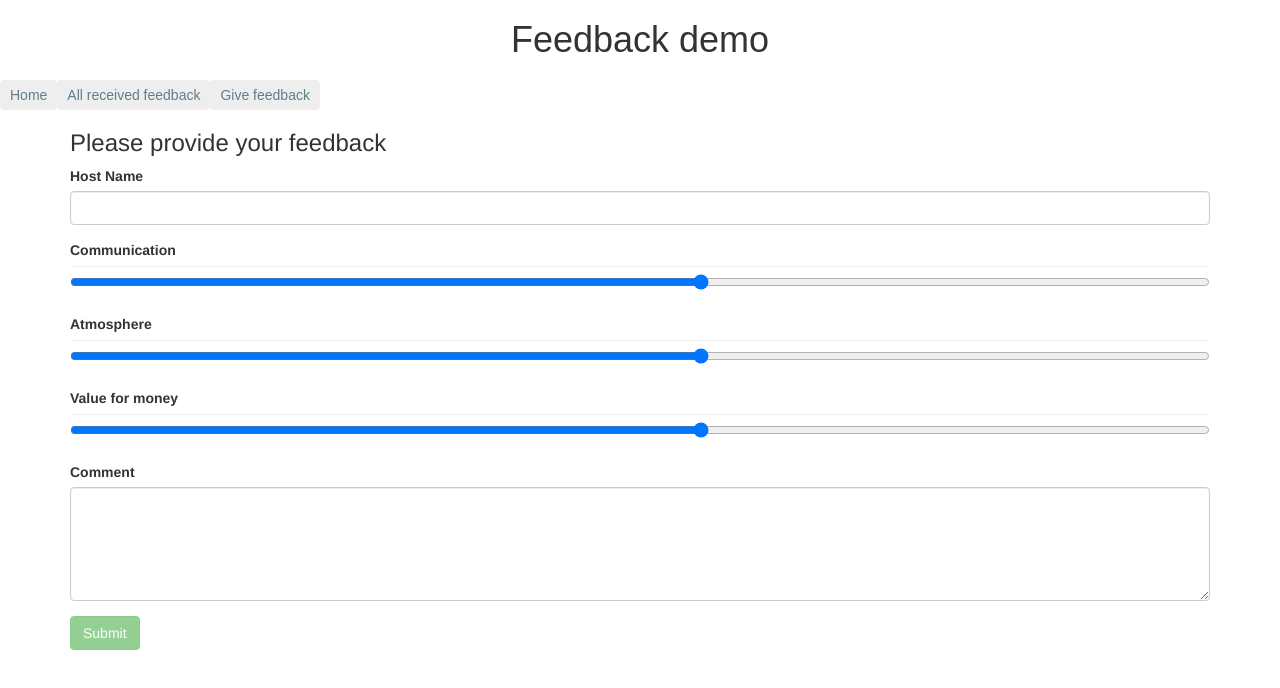
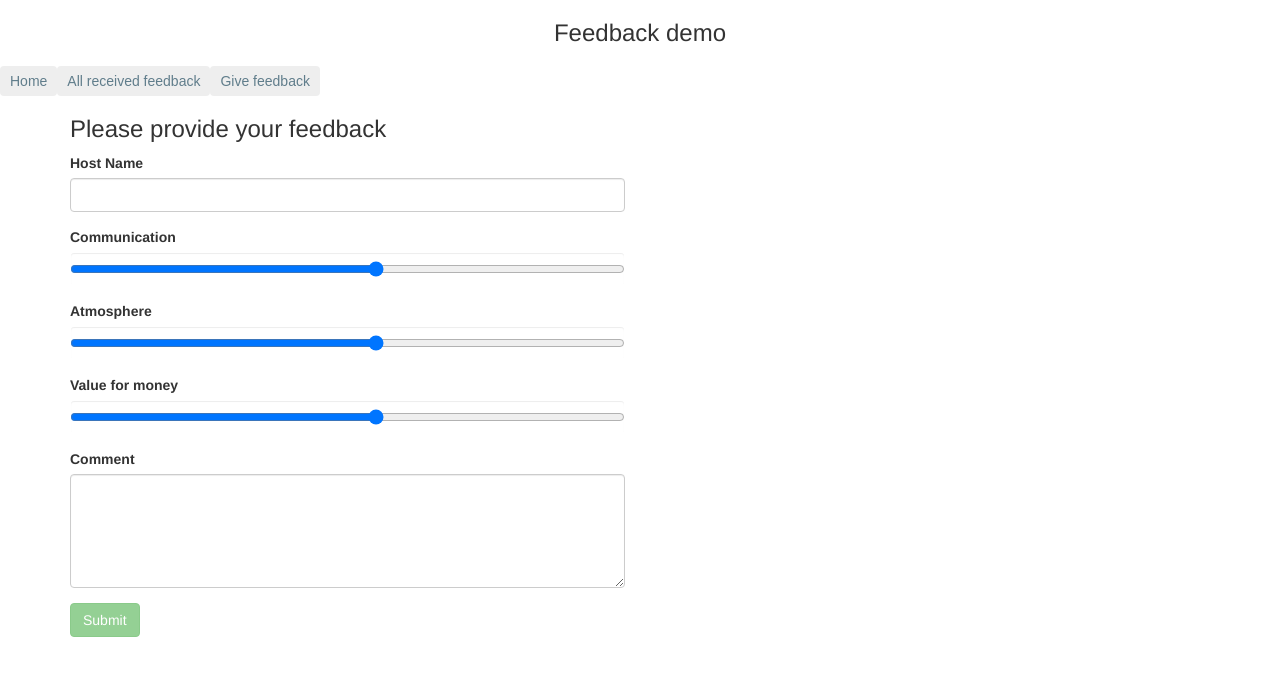
Before and after one commit to obarabanov/fullstack-angular5-demo, an Angular app: page /feedback/give in a window 1280 px wide. Shown: the top 688 px of the page. Built offline with nearby package versions, Linux system fonts and the light colour scheme.

Commit message:
adjusted 'give feedback' component layout and integration with server.

```diff
--- a/src/app/app.component.html
+++ b/src/app/app.component.html
@@ -1,8 +1,8 @@
 <!--The content below is only a placeholder and can be replaced.-->
 <div style="text-align:center">
-  <h1>
+  <h3>
     Feedback demo
-  </h1>
+  </h3>
 </div>
 
 <nav>
@@ -11,4 +11,3 @@
     <a routerLink="/feedback/give">Give feedback</a>
 </nav>
 <router-outlet></router-outlet>
-<!-- <app-messages></app-messages> -->
--- a/src/app/feedback/Feedback.ts
+++ b/src/app/feedback/Feedback.ts
@@ -1,17 +1,9 @@
 export class Feedback {
+    //id: string;
+    hostName: string;
+    comment?: string;
 
-    //public id: string;
-    public hostName: string;
-    public comment?: string;
-
-    public communication: number;
-    public atmosphere: number;
-    public valueForMoney: number;
-
-    /*
-    constructor(
-        public id: string,
-        public hostName: string,
-      ) {  }
-    */
+    communication: number;
+    atmosphere: number;
+    valueForMoney: number;
 }
--- a/src/app/feedback/provide-feedback/provide-feedback.component.html
+++ b/src/app/feedback/provide-feedback/provide-feedback.component.html
@@ -1,40 +1,40 @@
 <div class="container" [hidden]="submitted">
+    <div class="row">
+        <div class="col-xs-12 col-md-6">
+
             <h3>Please provide your feedback</h3>
             <form #feedbackForm="ngForm" (ngSubmit)="onSubmit()">
                 <div class="form-group">
                     <label for="host">Host Name</label>
-            <input type="text" class="form-control" id="host" required
-                [(ngModel)]="model.hostName" name="hostName">
+                    <input type="text" class="form-control" id="host" required [(ngModel)]="model.hostName" name="hostName">
                 </div>
                 <div class="form-group">
                     <label for="communication">Communication</label>
-            <input type="range" class="form-control" id="communication" required min="1" max="10"
-                [(ngModel)]="model.communication" name="communication">
+                    <input type="range" class="form-control" id="communication" required min="1" max="10" [(ngModel)]="model.communication" name="communication">
                 </div>
                 <div class="form-group">
                     <label for="atmosphere">Atmosphere</label>
-            <input type="range" class="form-control" id="atmosphere" required min="1" max="10"
-                [(ngModel)]="model.atmosphere" name="atmosphere">
+                    <input type="range" class="form-control" id="atmosphere" required min="1" max="10" [(ngModel)]="model.atmosphere" name="atmosphere">
                 </div>
                 <div class="form-group">
                     <label for="valueForMoney">Value for money</label>
-            <input type="range" class="form-control" id="valueForMoney" required min="1" max="10"
-                [(ngModel)]="model.valueForMoney" name="valueForMoney">
+                    <input type="range" class="form-control" id="valueForMoney" required min="1" max="10" [(ngModel)]="model.valueForMoney" name="valueForMoney">
                 </div>
                 <div class="form-group">
                     <label for="comment">Comment</label>
-            <textarea id="comment" rows="5" cols="50" class="form-control"
-                [(ngModel)]="model.comment" name="comment"></textarea>
+                    <textarea id="comment" rows="5" cols="50" class="form-control" [(ngModel)]="model.comment" name="comment"></textarea>
                 </div>
+                <button type="submit" class="btn btn-success" [disabled]="!feedbackForm.form.valid">Submit</button>
+            </form>
 
-        <button type="submit" class="btn btn-success" [disabled]="!feedbackForm.form.valid">Submit</button>
-
-    </form>
+        </div>
+    </div>
 </div>
 
 <div class="container" [hidden]="!saved">
-    <br/><br/>
-    Saved.
+    <br/>
+    <br/> Saved - OK
+    <br/>
     <br/>
     <button class="btn btn-success" (click)="newFeedback()">Give more feedback</button>
 </div>
--- a/src/app/feedback/provide-feedback/provide-feedback.component.ts
+++ b/src/app/feedback/provide-feedback/provide-feedback.component.ts
@@ -19,11 +19,10 @@ export class ProvideFeedbackComponent implements OnInit {
 
     onSubmit() {
         this.submitted = true;
-        const json = JSON.stringify(this.model);
-        console.log('obj:', json);
+        console.log('model:', this.model);
 
         this.http
-            .post('/api/feedback', json)
+            .post('/api/feedback', this.model)
             .subscribe(
                 data => {
                     this.saved = true;
@@ -31,7 +30,8 @@ export class ProvideFeedbackComponent implements OnInit {
                 err => {
                     console.error('Saving data failed.', err);
                     this.submitted = false;
-            });
+                }
+            );
     }
 
     newFeedback() {
```
Lines whose indentation alone changed are shown as unchanged.
